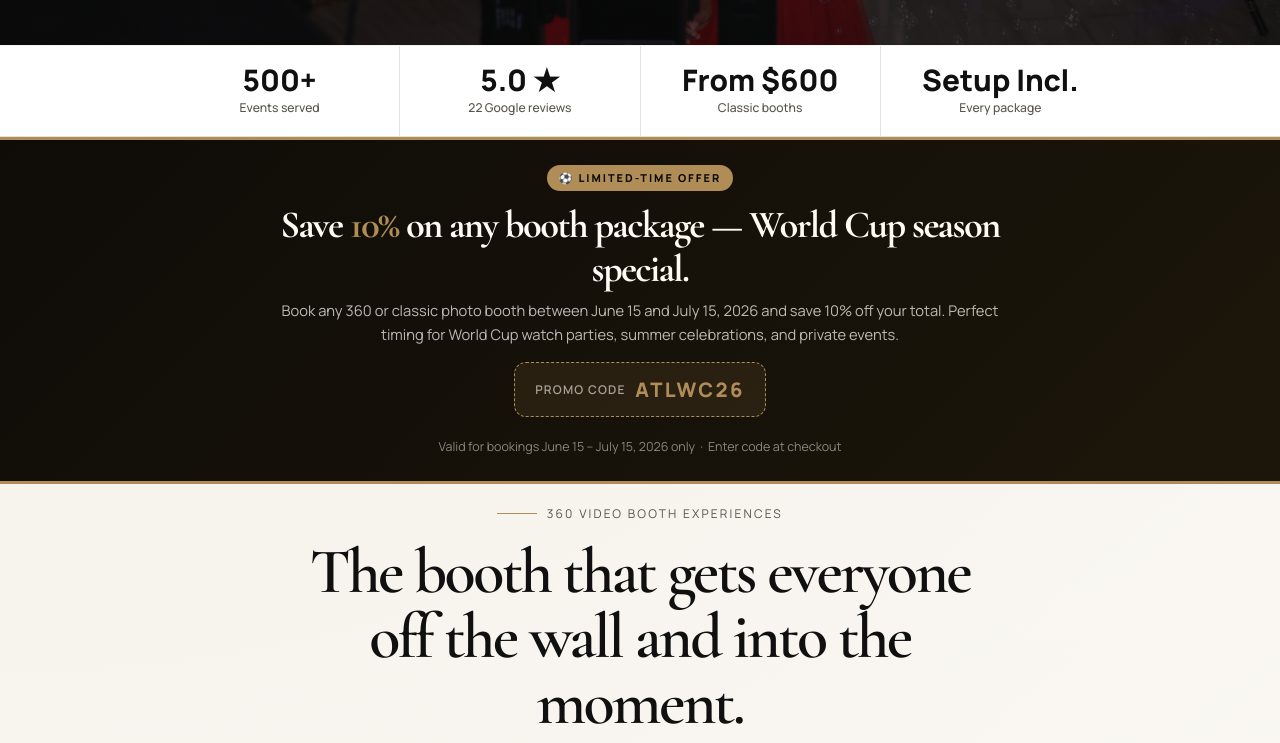
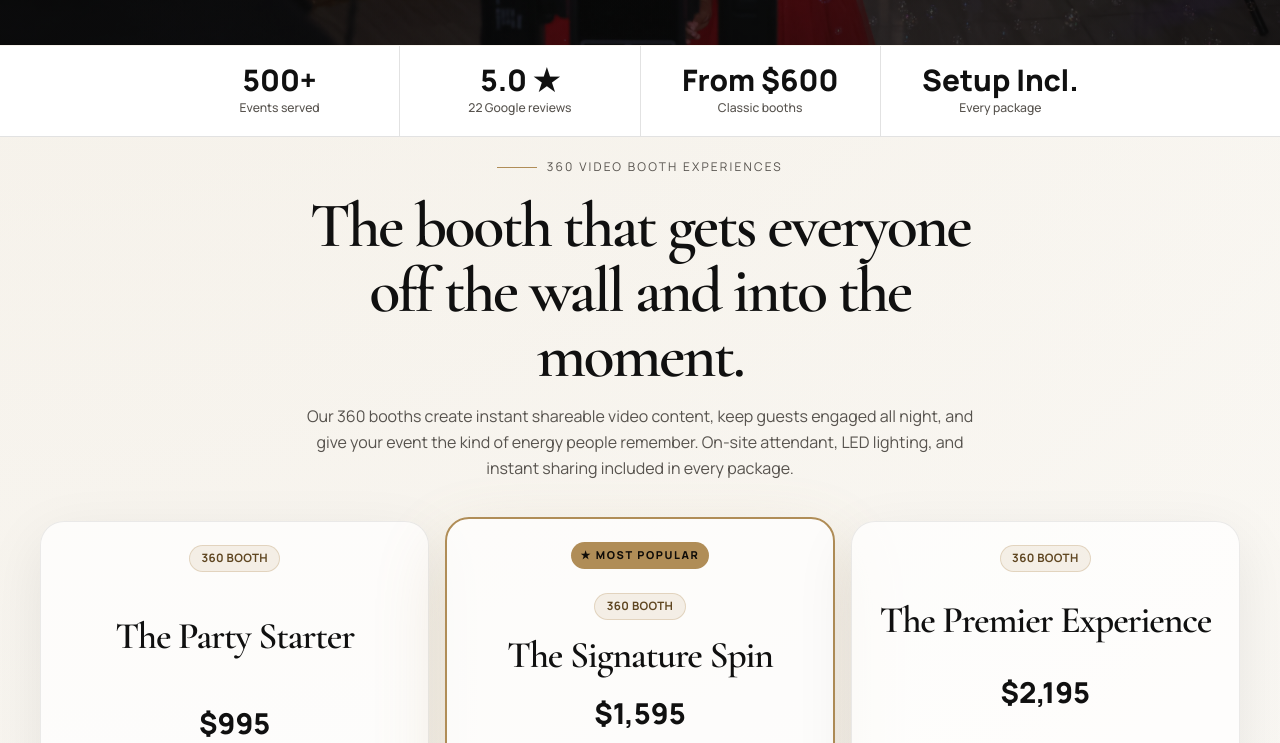
Before and after one commit to Topatop37/mediacircle-websitesite, a plain HTML site: page pages/photo-booth-landing.html in a window 1280 px wide. Shown: the part 800-1543 px from the top of the page. Drawn offline with nearby package versions, Linux system fonts and the light colour scheme.

Commit message:
Revert promo banner from photo booth landing page

```diff
--- a/pages/photo-booth-landing.html
+++ b/pages/photo-booth-landing.html
@@ -201,74 +201,6 @@
       margin-bottom: 0.55rem;
     }
 
-    /* ── World Cup promo banner ── */
-    .promo-banner {
-      background: linear-gradient(135deg, #0f0c08, #1c160a);
-      border-top: 3px solid var(--gold);
-      border-bottom: 3px solid var(--gold);
-      text-align: center;
-      padding: 1.5rem 1rem;
-    }
-    .promo-banner-inner {
-      max-width: 720px;
-      margin: 0 auto;
-    }
-    .promo-label {
-      display: inline-block;
-      background: var(--gold);
-      color: #0f0c08;
-      font-size: 0.68rem;
-      font-weight: 800;
-      letter-spacing: 0.18em;
-      text-transform: uppercase;
-      padding: 0.25rem 0.75rem;
-      border-radius: 999px;
-      margin-bottom: 0.75rem;
-    }
-    .promo-headline {
-      font-family: "Cormorant Garamond", serif;
-      font-size: clamp(1.6rem, 5vw, 2.4rem);
-      font-weight: 700;
-      color: #fffaf2;
-      line-height: 1.15;
-      margin: 0 0 0.5rem;
-    }
-    .promo-headline strong { color: var(--gold); }
-    .promo-sub {
-      color: rgba(255, 250, 242, 0.72);
-      font-size: 0.92rem;
-      margin: 0 0 1rem;
-    }
-    .promo-code-box {
-      display: inline-flex;
-      align-items: center;
-      gap: 0.6rem;
-      background: rgba(176, 141, 87, 0.12);
-      border: 1.5px dashed var(--gold);
-      border-radius: 0.75rem;
-      padding: 0.65rem 1.25rem;
-      margin-bottom: 0.75rem;
-    }
-    .promo-code-label {
-      font-size: 0.75rem;
-      font-weight: 600;
-      color: rgba(255, 250, 242, 0.6);
-      text-transform: uppercase;
-      letter-spacing: 0.1em;
-    }
-    .promo-code {
-      font-size: 1.25rem;
-      font-weight: 800;
-      color: var(--gold);
-      letter-spacing: 0.12em;
-    }
-    .promo-dates {
-      display: block;
-      font-size: 0.78rem;
-      color: rgba(255, 250, 242, 0.5);
-      margin-top: 0.5rem;
-    }
-
     /* ── Final CTA ── */
     .lp-final-cta {
       background: linear-gradient(135deg, #0f0c08, #1c160a);
@@ -416,20 +348,6 @@
           <span class="trust-value">Setup Incl.</span>
           <span class="trust-desc">Every package</span>
         </div>
-      </div>
-    </div>
-
-    <!-- ── World Cup Promo Banner ── -->
-    <div class="promo-banner">
-      <div class="promo-banner-inner">
-        <span class="promo-label">&#9917; Limited-Time Offer</span>
-        <h2 class="promo-headline">Save <strong>10%</strong> on any booth package — World Cup season special.</h2>
-        <p class="promo-sub">Book any 360 or classic photo booth between June 15 and July 15, 2026 and save 10% off your total. Perfect timing for World Cup watch parties, summer celebrations, and private events.</p>
-        <div class="promo-code-box">
-          <span class="promo-code-label">Promo Code</span>
-          <span class="promo-code">ATLWC26</span>
-        </div>
-        <span class="promo-dates">Valid for bookings June 15 – July 15, 2026 only &nbsp;·&nbsp; Enter code at checkout</span>
       </div>
     </div>
 
@@ -775,7 +693,6 @@
           <span class="eyebrow">Reserve Your Booth</span>
           <h2>Summer weekend dates are going fast.</h2>
           <p>The best dates book weeks in advance. Check availability now and lock in your date with just 50% down — it takes less than 5 minutes.</p>
-          <p style="margin-top: 0.75rem; font-size: 0.88rem; color: rgba(255,250,242,0.55);">&#9917; Booking June 15 – July 15? Use code <strong style="color: var(--gold); letter-spacing: 0.08em;">ATLWC26</strong> at checkout for 10% off.</p>
           <div class="cta-row">
             <a class="button button-primary" href="https://mediacircle.s1.boothbook.com" target="_blank" rel="noreferrer" data-track="final-book">Check Availability Now</a>
             <a class="button button-secondary" href="tel:8338476609" data-track="final-call">Call 833-847-6609</a>
```
